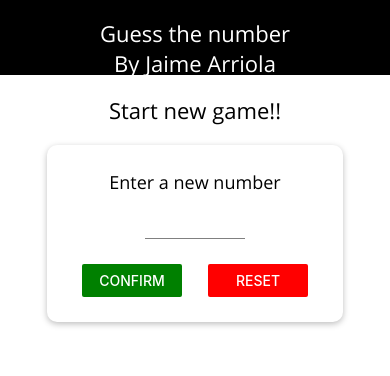
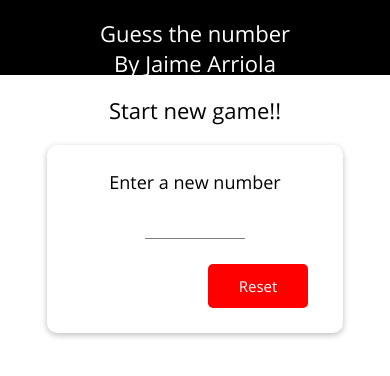
Before and after one commit to ing-arriola/rn-guess-number, a React Native app: screen / in a window 390 px wide. Shown: the top 376 px of the page. Built offline with nearby package versions, Linux system fonts and the light colour scheme.

Commit message:
Using custom button

```diff
--- a/Screens/StartGame.js
+++ b/Screens/StartGame.js
@@ -13,6 +13,7 @@ import NumberContainer from "../Components/NumberContainer";
 import Colors from "../Constants/Colors";
 import BodyText from '../Components/BodyText'
 import TitleText from '../Components/TitleText'
+import MButton from '../Components/MButton'
 
 const StartGame = ({ startGameHandler }) => {
   const [value, setValue] = useState("");
@@ -44,10 +45,12 @@ const StartGame = ({ startGameHandler }) => {
       <Card specificStyles={styles.selectedContainer}>
         <BodyText>You selected:</BodyText>
         <NumberContainer>{selectedValue}</NumberContainer>
-        <Button
-          title="Start Game"
+        <MButton
+          variant='primary'
           onPress={() => startGameHandler(selectedValue)}
-        />
+        >
+          Start Game
+        </MButton>
       </Card>
     );
   }
@@ -75,18 +78,20 @@ const StartGame = ({ startGameHandler }) => {
 
           <View style={styles.buttonContainer}>
             <View style={styles.button}>
-              <Button
-                title="Confirm"
-                color={Colors.success}
+              <MButton
+                variant='primary'
                 onPress={confirmInputHandler}
-              />
+              >
+                Confirm
+              </MButton>
             </View>
             <View style={styles.button}>
-              <Button
-                color={Colors.alert}
-                title="Reset"
+              <MButton
+                variant='alert'
                 onPress={resetInputHandler}
-              />
+              >
+                Reset
+              </MButton>
             </View>
           </View>
         </Card>
```
